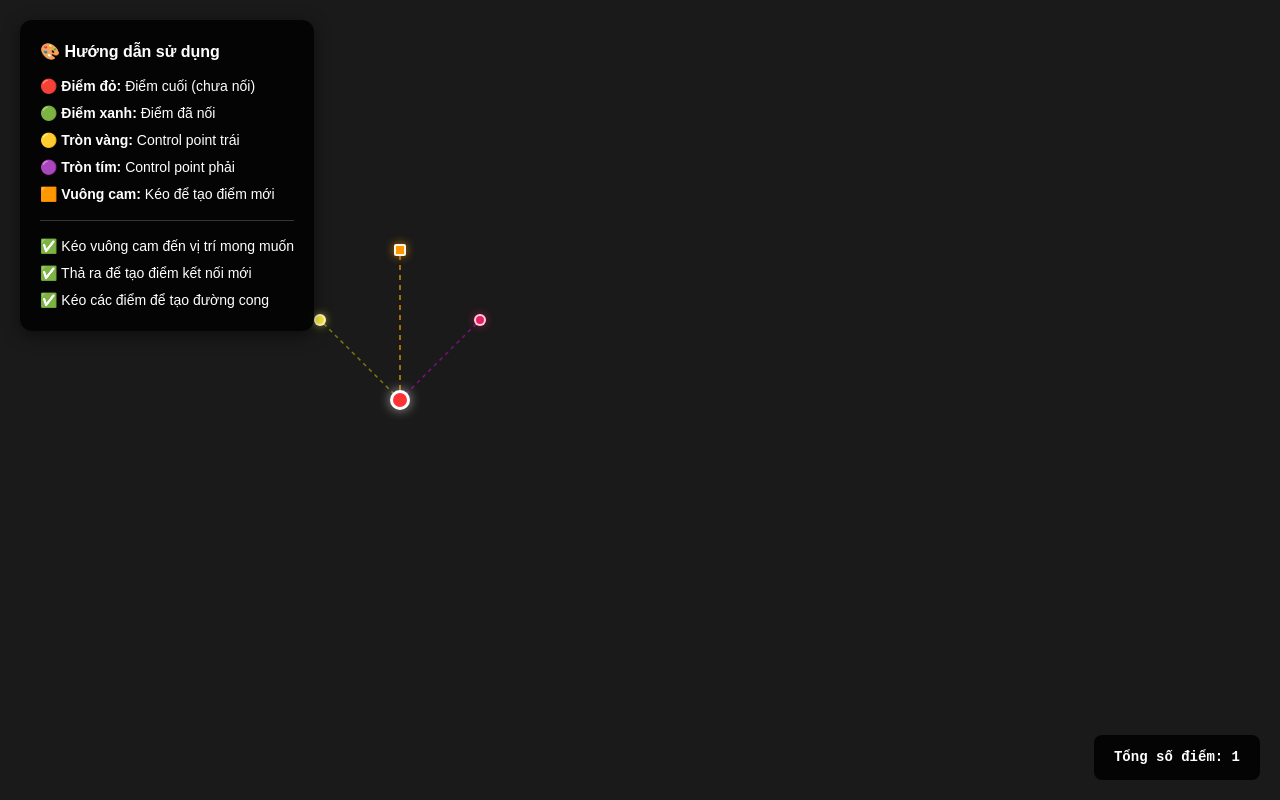
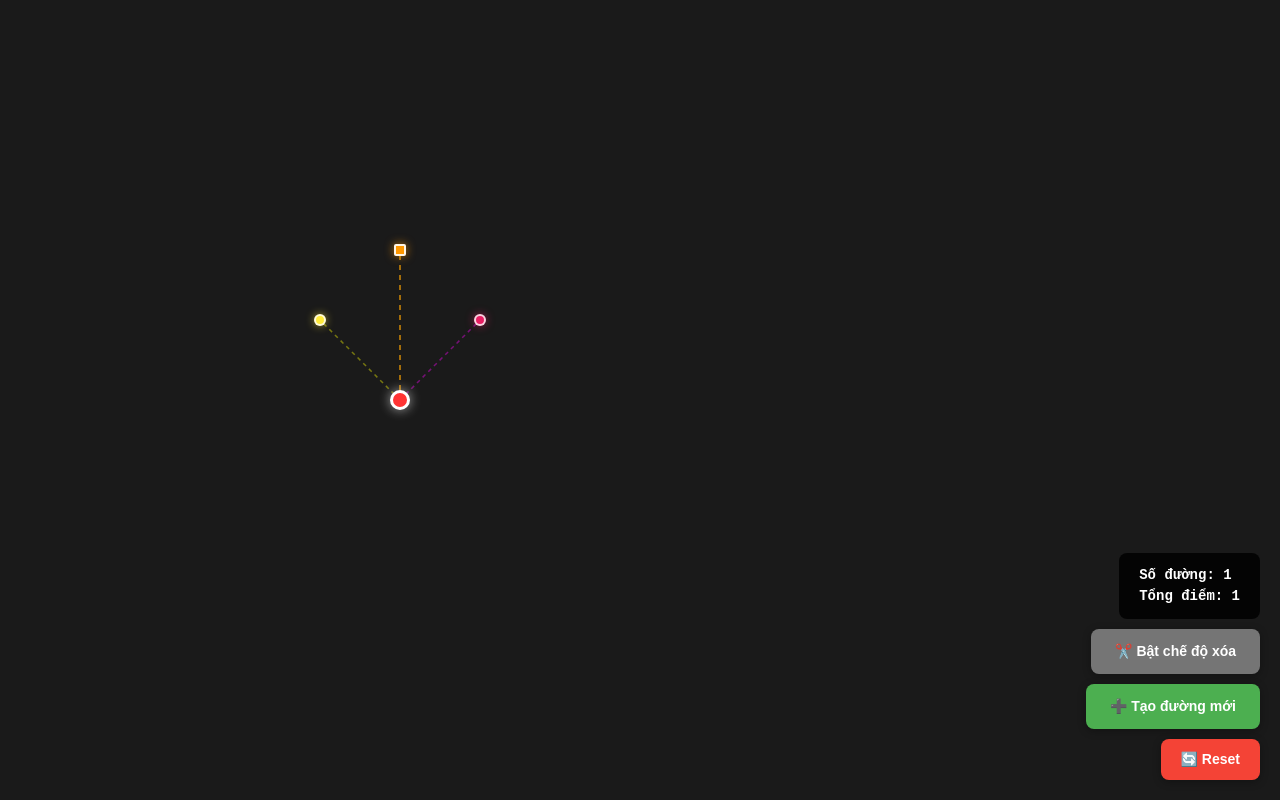
Before and after one commit to kiet02/test, a Next.js app: page / in a window 1280 px wide. Built offline with nearby package versions, Linux system fonts and the light colour scheme.

Commit message:
add: delete

```diff
--- a/app/page.tsx
+++ b/app/page.tsx
@@ -1,4 +1,6 @@
+/* eslint-disable react/no-unescaped-entities */
 "use client";
+
 import React, { useState } from "react";
 
 interface Point {
@@ -11,9 +13,10 @@ interface Point {
   rightY: number;
   topX: number;
   topY: number;
+  curveId: number;
 }
 
-export default function App() {
+export default function BezierCurveEditor() {
   const [points, setPoints] = useState<Point[]>([
     {
       id: 1,
@@ -25,15 +28,20 @@ export default function App() {
       rightY: -80,
       topX: 0,
       topY: -150,
+      curveId: 1,
     },
   ]);
 
+  const [nextCurveId, setNextCurveId] = useState(2);
   const [dragging, setDragging] = useState<{
     pointId: number;
     type: "main" | "left" | "right" | "top";
     startX: number;
     startY: number;
   } | null>(null);
+
+  const [hoveredCurveId, setHoveredCurveId] = useState<number | null>(null);
+  const [deleteMode, setDeleteMode] = useState(false);
 
   const createBezierPath = (point: Point, nextPoint: Point) => {
     const startX = point.x;
@@ -94,26 +102,162 @@ export default function App() {
     if (dragging && dragging.type === "top") {
       const point = points.find((p) => p.id === dragging.pointId);
       if (point) {
-        const isLast = points.indexOf(point) === points.length - 1;
-        if (isLast) {
-          // Tạo điểm mới
+        const curvePoints = points.filter((p) => p.curveId === point.curveId);
+        const isLastInCurve =
+          curvePoints.indexOf(point) === curvePoints.length - 1;
+
+        if (isLastInCurve) {
+          const deltaX = point.topX;
+          const deltaY = point.topY;
+
+          const updatedPoints = points.map((p) => {
+            if (p.id === point.id) {
+              return {
+                ...p,
+                rightX: deltaX / 3,
+                rightY: deltaY / 3,
+              };
+            }
+            return p;
+          });
+
           const newPoint: Point = {
             id: Math.max(...points.map((p) => p.id)) + 1,
             x: point.x + point.topX,
             y: point.y + point.topY,
+            leftX: (deltaX * 2) / 3 - deltaX,
+            leftY: (deltaY * 2) / 3 - deltaY,
+            rightX: 80,
+            rightY: -80,
+            topX: 0,
+            topY: -150,
+            curveId: point.curveId,
+          };
+
+          setPoints([...updatedPoints, newPoint]);
+        }
+      }
+    }
+    setDragging(null);
+  };
+
+  const addNewCurve = () => {
+    const newPoint: Point = {
+      id: Math.max(...points.map((p) => p.id)) + 1,
+      x: 200 + Math.random() * 400,
+      y: 200 + Math.random() * 300,
       leftX: -80,
       leftY: -80,
       rightX: 80,
       rightY: -80,
       topX: 0,
       topY: -150,
+      curveId: nextCurveId,
     };
     setPoints((prev) => [...prev, newPoint]);
+    setNextCurveId((prev) => prev + 1);
+  };
+
+  const resetCanvas = () => {
+    setPoints([
+      {
+        id: 1,
+        x: 400,
+        y: 400,
+        leftX: -80,
+        leftY: -80,
+        rightX: 80,
+        rightY: -80,
+        topX: 0,
+        topY: -150,
+        curveId: 1,
+      },
+    ]);
+    setNextCurveId(2);
+  };
+
+  // ===== Xóa 1 segment giữa 2 điểm (sửa để cấp curveId mới đúng) =====
+  const deleteSegment = (startPointId: number, endPointId: number) => {
+    const startPoint = points.find((p) => p.id === startPointId);
+    const endPoint = points.find((p) => p.id === endPointId);
+    if (!startPoint || !endPoint) return;
+
+    const originalCurveId = startPoint.curveId;
+    const curvePoints = points
+      .filter((p) => p.curveId === originalCurveId)
+      .sort((a, b) => a.id - b.id);
+
+    const startIndex = curvePoints.indexOf(startPoint);
+    const endIndex = curvePoints.indexOf(endPoint);
+
+    if (startIndex === -1 || endIndex === -1 || endIndex !== startIndex + 1)
+      return;
+
+    const before = curvePoints.slice(0, startIndex + 1); // include startPoint
+    const after = curvePoints.slice(endIndex); // include endPoint
+
+    const updatedPoints = points.filter((p) => p.curveId !== originalCurveId);
+
+    let newPoints: Point[] = [];
+    let nextIdForCurve = nextCurveId;
+
+    if (before.length > 1) {
+      newPoints = newPoints.concat(
+        before.map((p) => ({ ...p, curveId: nextIdForCurve }))
+      );
+      nextIdForCurve++;
     }
+
+    if (after.length > 1) {
+      newPoints = newPoints.concat(
+        after.map((p) => ({ ...p, curveId: nextIdForCurve }))
+      );
+      nextIdForCurve++;
     }
+
+    setPoints([...updatedPoints, ...newPoints]);
+    setNextCurveId(nextIdForCurve);
+  };
+
+  // ===== Chuyển segment thành đường thẳng khi double click =====
+  const straightenSegment = (startPointId: number, endPointId: number) => {
+    if (deleteMode) return; // không straight khi đang ở chế độ xóa
+    const startPoint = points.find((p) => p.id === startPointId);
+    const endPoint = points.find((p) => p.id === endPointId);
+    if (!startPoint || !endPoint) return;
+
+    const deltaX = endPoint.x - startPoint.x;
+    const deltaY = endPoint.y - startPoint.y;
+
+    const updatedPoints = points.map((p) => {
+      if (p.id === startPoint.id) {
+        return { ...p, rightX: deltaX / 3, rightY: deltaY / 3 };
       }
-    setDragging(null);
+      if (p.id === endPoint.id) {
+        return { ...p, leftX: -deltaX / 3, leftY: -deltaY / 3 };
+      }
+      return p;
+    });
+
+    setPoints(updatedPoints);
   };
+
+  const curves = points.reduce((acc, point) => {
+    if (!acc[point.curveId]) acc[point.curveId] = [];
+    acc[point.curveId].push(point);
+    return acc;
+  }, {} as Record<number, Point[]>);
+
+  const curveColors = [
+    "#00ffff",
+    "#ff69b4",
+    "#00ff00",
+    "#ffff00",
+    "#ff8c00",
+    "#9370db",
+    "#00ced1",
+    "#ff1493",
+  ];
 
   return (
     <div
@@ -124,12 +268,12 @@ export default function App() {
         position: "relative",
         overflow: "hidden",
         cursor: dragging ? "grabbing" : "default",
+        userSelect: "none",
       }}
       onMouseMove={handleMouseMove}
       onMouseUp={handleMouseUp}
       onMouseLeave={handleMouseUp}
     >
-      {/* SVG Canvas */}
       <svg
         style={{
           position: "absolute",
@@ -140,13 +284,17 @@ export default function App() {
           pointerEvents: "none",
         }}
       >
-        {points.map((point, index) => {
-          const isLast = index === points.length - 1;
-          const nextPoint = points[index + 1];
+        {Object.entries(curves).map(([curveId, curvePoints]) => {
+          const color =
+            curveColors[(parseInt(curveId) - 1) % curveColors.length];
+          const isHovered = hoveredCurveId === parseInt(curveId);
+
+          return curvePoints.map((point, index) => {
+            const isLastInCurve = index === curvePoints.length - 1;
+            const nextPoint = curvePoints[index + 1];
 
             return (
               <g key={point.id}>
-              {/* Guide line to left control */}
                 <line
                   x1={point.x}
                   y1={point.y}
@@ -156,8 +304,6 @@ export default function App() {
                   strokeWidth="1.5"
                   strokeDasharray="4,4"
                 />
-
-              {/* Guide line to right control */}
                 <line
                   x1={point.x}
                   y1={point.y}
@@ -167,9 +313,7 @@ export default function App() {
                   strokeWidth="1.5"
                   strokeDasharray="4,4"
                 />
-
-              {/* Guide line to top (only for last point) */}
-              {isLast && (
+                {isLastInCurve && (
                   <line
                     x1={point.x}
                     y1={point.y}
@@ -181,7 +325,6 @@ export default function App() {
                   />
                 )}
 
-              {/* Bezier curve to next point */}
                 {nextPoint && (
                   <>
                     <line
@@ -195,25 +338,53 @@ export default function App() {
                     />
                     <path
                       d={createBezierPath(point, nextPoint)}
-                    stroke="#00ffff"
-                    strokeWidth="4"
+                      stroke="transparent"
+                      strokeWidth="20"
+                      fill="none"
+                      style={{
+                        pointerEvents: "auto",
+                        cursor: deleteMode ? "pointer" : "pointer",
+                      }}
+                      onMouseEnter={() => setHoveredCurveId(point.curveId)}
+                      onMouseLeave={() => setHoveredCurveId(null)}
+                      onClick={() =>
+                        deleteMode && deleteSegment(point.id, nextPoint.id)
+                      }
+                      onDoubleClick={() =>
+                        !deleteMode && straightenSegment(point.id, nextPoint.id)
+                      }
+                    />
+                    <path
+                      d={createBezierPath(point, nextPoint)}
+                      stroke={color}
+                      strokeWidth={isHovered && deleteMode ? 6 : 4}
                       fill="none"
                       strokeLinecap="round"
+                      style={{
+                        pointerEvents: "none",
+                        filter:
+                          isHovered && deleteMode
+                            ? `drop-shadow(0 0 8px ${color})`
+                            : "none",
+                        opacity: deleteMode && isHovered ? 0.7 : 1,
+                        transition: "all 0.2s",
+                      }}
                     />
                   </>
                 )}
               </g>
             );
+          });
         })}
       </svg>
 
-      {/* Control Points */}
-      {points.map((point, index) => {
-        const isLast = index === points.length - 1;
+      {points.map((point) => {
+        const curvePoints = points.filter((p) => p.curveId === point.curveId);
+        const isLastInCurve =
+          curvePoints.indexOf(point) === curvePoints.length - 1;
 
         return (
           <React.Fragment key={point.id}>
-            {/* Left Control Point (Yellow Circle) */}
             <div
               style={{
                 position: "absolute",
@@ -229,8 +400,6 @@ export default function App() {
               }}
               onMouseDown={(e) => handleMouseDown(e, point.id, "left")}
             />
-
-            {/* Right Control Point (Magenta Circle) */}
             <div
               style={{
                 position: "absolute",
@@ -246,9 +415,7 @@ export default function App() {
               }}
               onMouseDown={(e) => handleMouseDown(e, point.id, "right")}
             />
-
-            {/* Top Point (Orange Square) - Only for last point */}
-            {isLast && (
+            {isLastInCurve && (
               <div
                 style={{
                   position: "absolute",
@@ -265,8 +432,6 @@ export default function App() {
                 onMouseDown={(e) => handleMouseDown(e, point.id, "top")}
               />
             )}
-
-            {/* Main Point */}
             <div
               style={{
                 position: "absolute",
@@ -274,7 +439,7 @@ export default function App() {
                 top: point.y - 10,
                 width: "20px",
                 height: "20px",
-                backgroundColor: isLast ? "#ff3333" : "#00ff00",
+                backgroundColor: isLastInCurve ? "#ff3333" : "#00ff00",
                 borderRadius: "50%",
                 border: "3px solid white",
                 cursor: "grab",
@@ -287,65 +452,20 @@ export default function App() {
         );
       })}
 
-      {/* Instructions */}
-      <div
-        style={{
-          position: "absolute",
-          top: "20px",
-          left: "20px",
-          color: "white",
-          backgroundColor: "rgba(0,0,0,0.85)",
-          padding: "20px",
-          borderRadius: "12px",
-          fontFamily: "Arial, sans-serif",
-          fontSize: "14px",
-          boxShadow: "0 4px 16px rgba(0,0,0,0.5)",
-          maxWidth: "320px",
-        }}
-      >
-        <div
-          style={{ fontWeight: "bold", marginBottom: "12px", fontSize: "16px" }}
-        >
-          🎨 Hướng dẫn sử dụng
-        </div>
-        <div style={{ marginBottom: "6px" }}>
-          🔴 <strong>Điểm đỏ:</strong> Điểm cuối (chưa nối)
-        </div>
-        <div style={{ marginBottom: "6px" }}>
-          🟢 <strong>Điểm xanh:</strong> Điểm đã nối
-        </div>
-        <div style={{ marginBottom: "6px" }}>
-          🟡 <strong>Tròn vàng:</strong> Control point trái
-        </div>
-        <div style={{ marginBottom: "6px" }}>
-          🟣 <strong>Tròn tím:</strong> Control point phải
-        </div>
-        <div style={{ marginBottom: "6px" }}>
-          🟧 <strong>Vuông cam:</strong> Kéo để tạo điểm mới
-        </div>
-        <div
-          style={{
-            marginTop: "15px",
-            paddingTop: "15px",
-            borderTop: "1px solid rgba(255,255,255,0.2)",
-          }}
-        >
-          <div style={{ marginBottom: "6px" }}>
-            ✅ Kéo vuông cam đến vị trí mong muốn
-          </div>
-          <div style={{ marginBottom: "6px" }}>
-            ✅ Thả ra để tạo điểm kết nối mới
-          </div>
-          <div>✅ Kéo các điểm để tạo đường cong</div>
-        </div>
-      </div>
-
-      {/* Point Counter */}
+      {/* Controls */}
       <div
         style={{
           position: "absolute",
           bottom: "20px",
           right: "20px",
+          display: "flex",
+          flexDirection: "column",
+          gap: "10px",
+          alignItems: "flex-end",
+        }}
+      >
+        <div
+          style={{
             color: "white",
             backgroundColor: "rgba(0,0,0,0.85)",
             padding: "12px 20px",
@@ -355,7 +475,66 @@ export default function App() {
             fontWeight: "bold",
           }}
         >
-        Tổng số điểm: {points.length}
+          <div>Số đường: {Object.keys(curves).length}</div>
+          <div>Tổng điểm: {points.length}</div>
+          {deleteMode && (
+            <div style={{ color: "#ff5252", marginTop: "8px" }}>
+              🗑️ Chế độ xóa: BẬT
+            </div>
+          )}
+        </div>
+
+        <button
+          onClick={() => setDeleteMode(!deleteMode)}
+          style={{
+            padding: "12px 24px",
+            backgroundColor: deleteMode ? "#ff5252" : "#757575",
+            color: "white",
+            border: "none",
+            borderRadius: "8px",
+            cursor: "pointer",
+            fontSize: "14px",
+            fontWeight: "bold",
+            boxShadow: "0 2px 8px rgba(0,0,0,0.3)",
+            transition: "all 0.2s",
+          }}
+        >
+          {deleteMode ? "🗑️ Tắt chế độ xóa" : "✂️ Bật chế độ xóa"}
+        </button>
+        <button
+          onClick={addNewCurve}
+          style={{
+            padding: "12px 24px",
+            backgroundColor: "#4CAF50",
+            color: "white",
+            border: "none",
+            borderRadius: "8px",
+            cursor: "pointer",
+            fontSize: "14px",
+            fontWeight: "bold",
+            boxShadow: "0 2px 8px rgba(0,0,0,0.3)",
+            transition: "all 0.2s",
+          }}
+        >
+          ➕ Tạo đường mới
+        </button>
+        <button
+          onClick={resetCanvas}
+          style={{
+            padding: "10px 20px",
+            backgroundColor: "#f44336",
+            color: "white",
+            border: "none",
+            borderRadius: "8px",
+            cursor: "pointer",
+            fontSize: "14px",
+            fontWeight: "bold",
+            boxShadow: "0 2px 8px rgba(0,0,0,0.3)",
+            transition: "all 0.2s",
+          }}
+        >
+          🔄 Reset
+        </button>
       </div>
     </div>
   );
```
Lines whose indentation alone changed are shown as unchanged.
